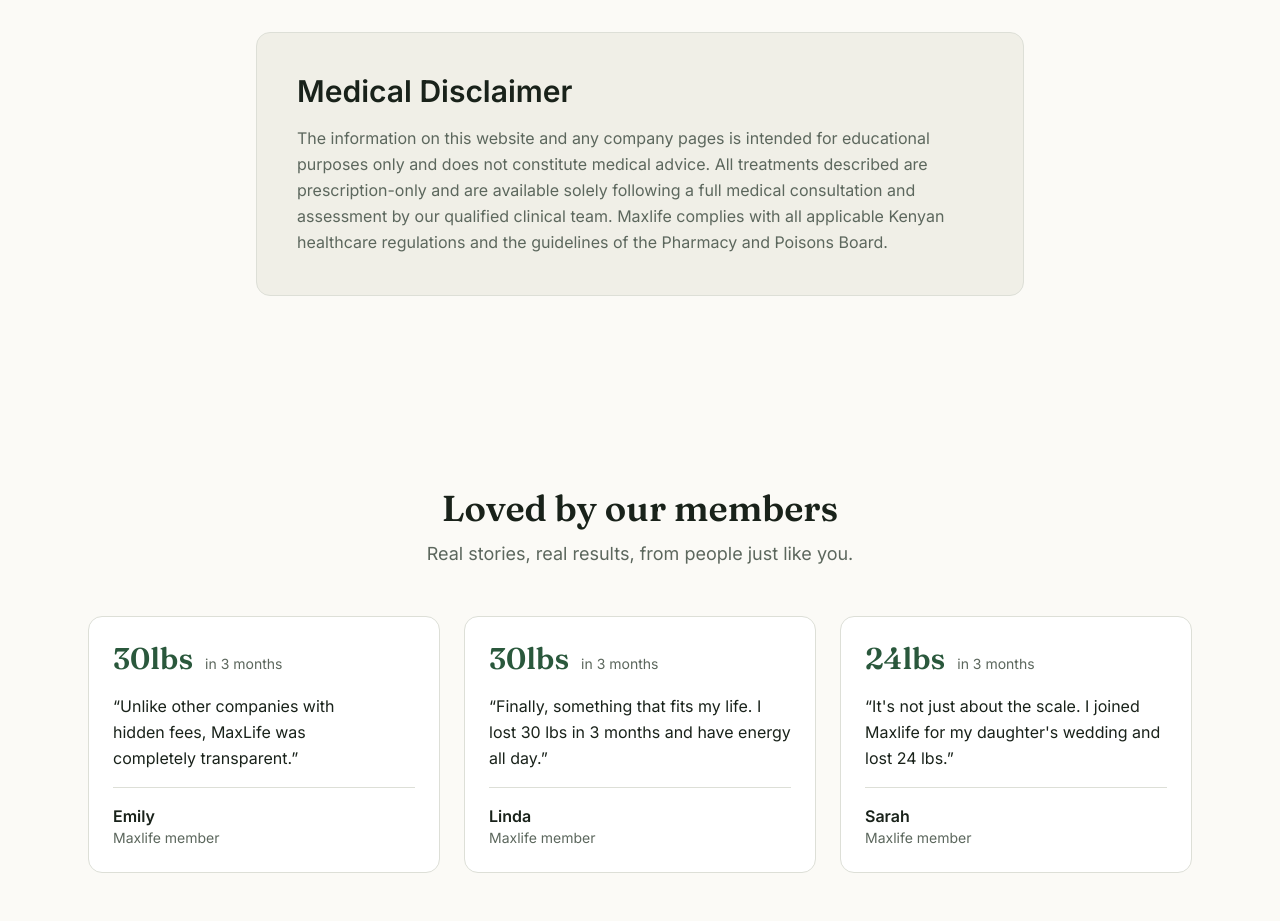
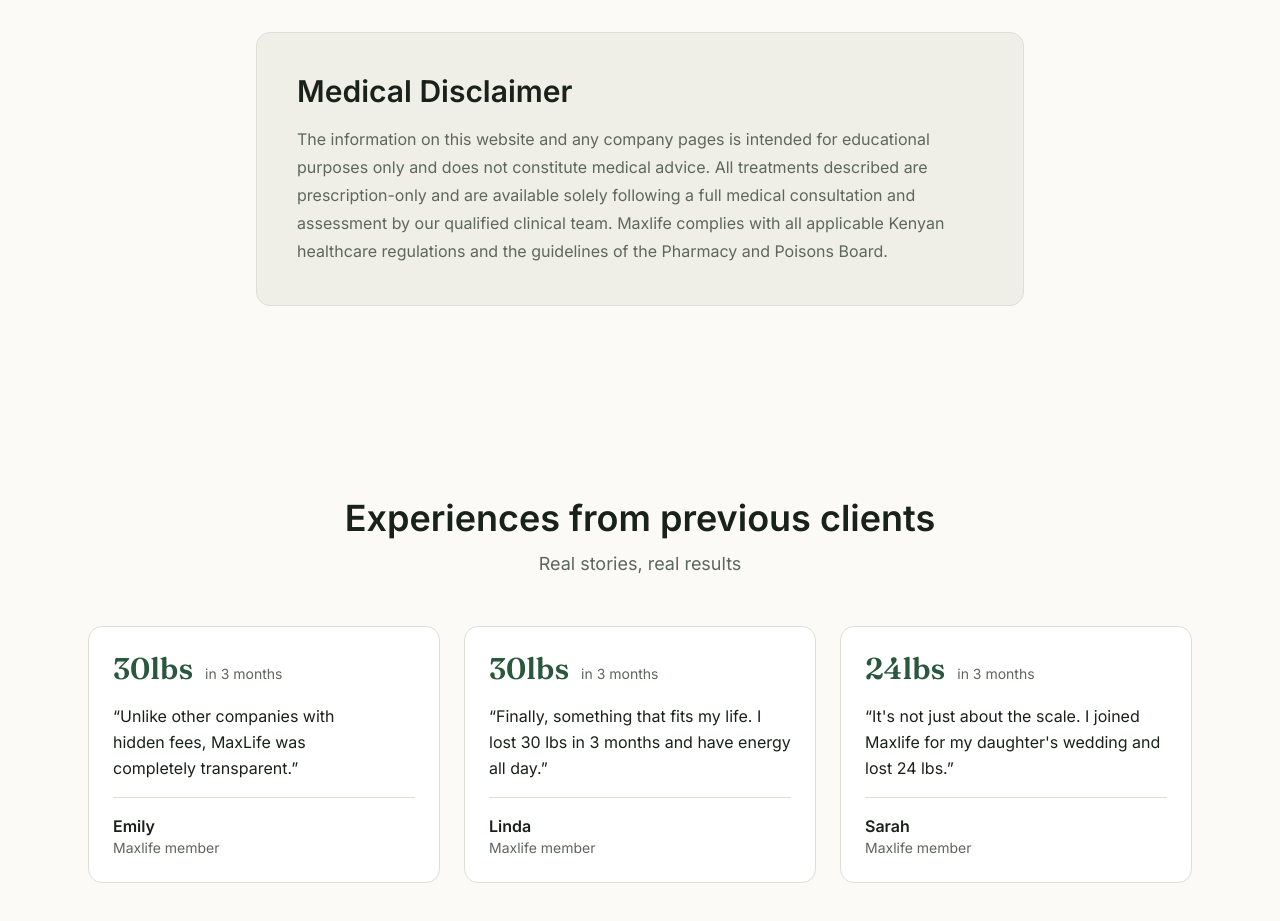
Before and after one commit to webstermachuka/Maxlife-Pharmacy, a Next.js app: page / in a window 1280 px wide. Shown: the part 1560-2481 px from the top of the page. Built offline with nearby package versions, Linux system fonts and the light colour scheme.

Commit message:
feat: update disclaimer and testimonials component styles and text

```diff
--- a/components/medical-disclaimer.tsx
+++ b/components/medical-disclaimer.tsx
@@ -5,7 +5,7 @@ export function MedicalDisclaimer() {
         <h2 className="font-sans text-2xl font-semibold text-foreground sm:text-3xl">
           Medical Disclaimer
         </h2>
-        <p className="mt-4 text-pretty leading-relaxed text-muted-foreground">
+        <p className="mt-4 text-pretty leading-7 text-muted-foreground">
           The information on this website and any company pages is intended for
           educational purposes only and does not constitute medical advice. All
           treatments described are prescription-only and are available solely
--- a/components/testimonials.tsx
+++ b/components/testimonials.tsx
@@ -4,11 +4,11 @@ export function Testimonials() {
   return (
     <section id="results" className="mx-auto max-w-6xl px-4 py-16 sm:px-6 lg:py-24">
       <div className="mx-auto max-w-2xl text-center">
-        <h2 className="text-balance font-serif text-3xl font-semibold text-foreground sm:text-4xl">
-          Loved by our members
+        <h2 className="text-balance font-sans text-3xl font-semibold text-foreground sm:text-4xl">
+          Experiences from previous clients
         </h2>
         <p className="mt-3 text-lg text-muted-foreground">
-          Real stories, real results, from people just like you.
+          Real stories, real results
         </p>
       </div>
       <div className="mt-12 grid gap-6 sm:grid-cols-2 lg:grid-cols-3">
```
